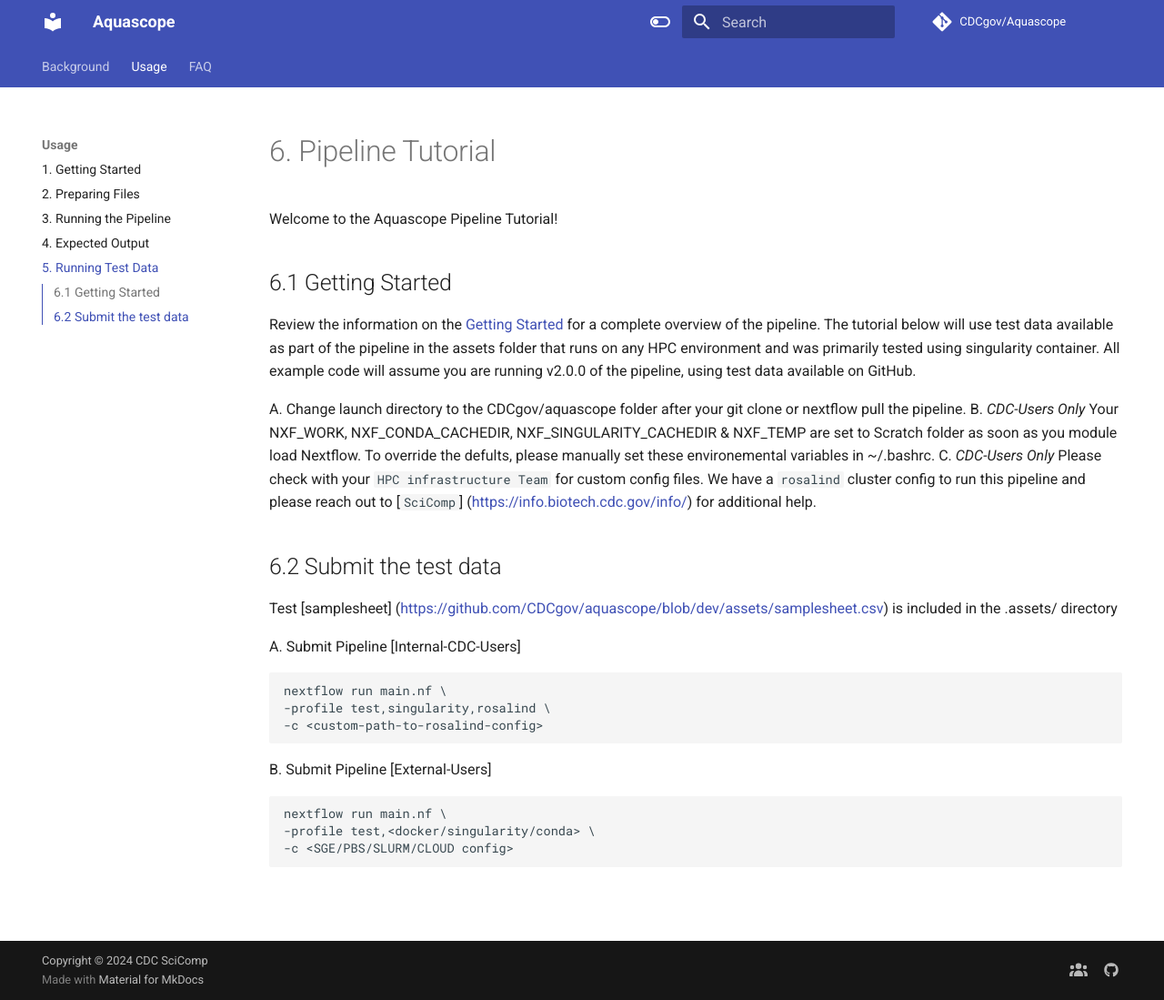
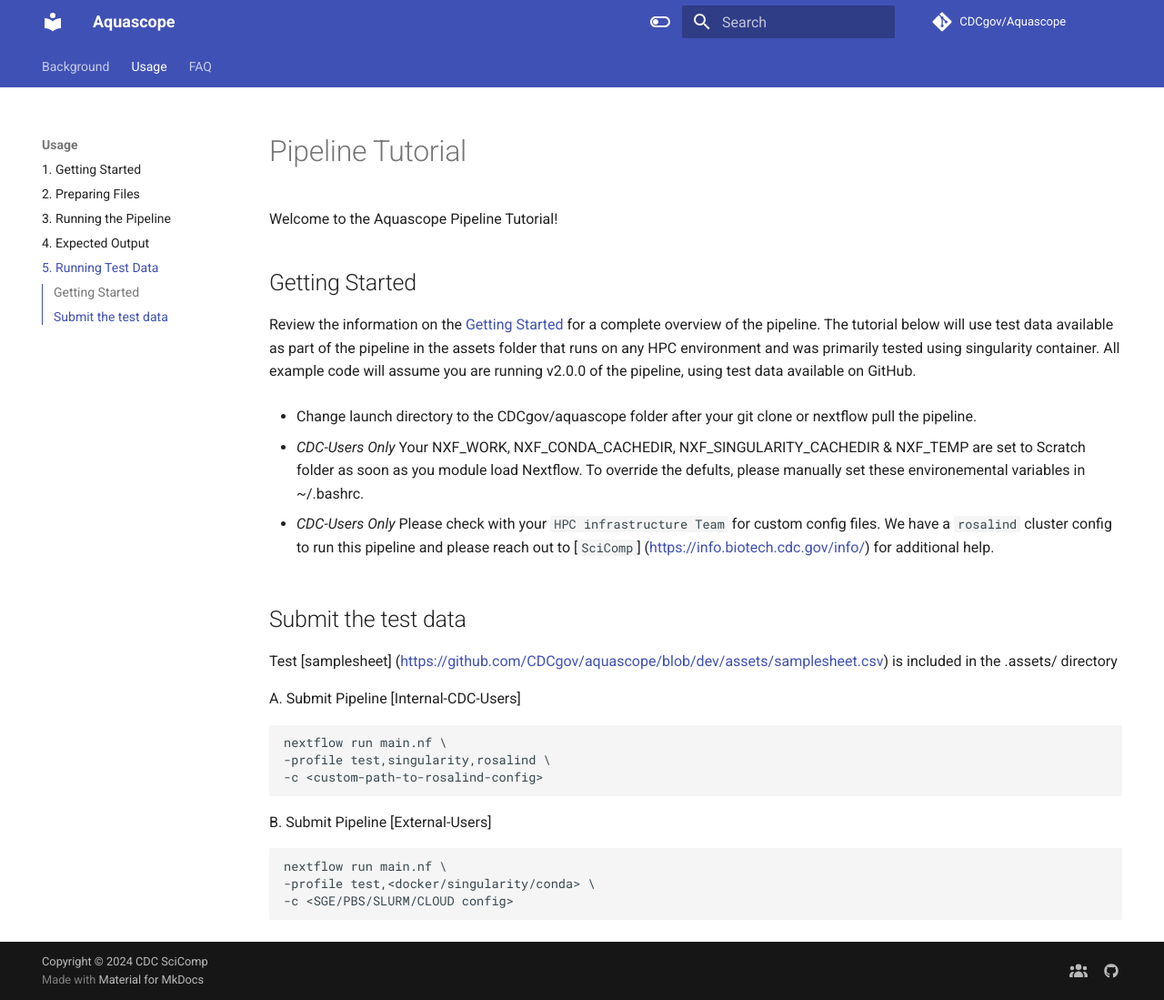
Before and after one commit to CDCgov/aquascope, an MkDocs documentation site: the page built from docs/user-guide/test-info.md, in a window 1280 px wide and 1099 px high. Shown: the whole window at 91% size. Built offline with MkDocs 1.6.1 and Material for MkDocs 9.7.7, drawn with Linux system fonts in a browser that asks for light colours; comment, search, counter and statistics services are not loaded; the version menu is left out.

Commit message:
style: minor formatting changes

```diff
--- a/docs/user-guide/test-info.md
+++ b/docs/user-guide/test-info.md
@@ -1,15 +1,17 @@
-# 6. Pipeline Tutorial
+# Pipeline Tutorial
 Welcome to the Aquascope Pipeline Tutorial!
 
-## 6.1 Getting Started
+## Getting Started
 Review the information on the [Getting Started](https://github.com/CDCgov/aquascope/blob/feature_docs/docs/user-guide/getting-started.md) for a complete overview of the pipeline. The tutorial below will use test data available as part of the pipeline in the assets folder that runs on any HPC environment and was primarily tested using singularity container. All example code will assume you are running v2.0.0 of the pipeline, using test data available on GitHub.
 
-A. Change launch directory to the CDCgov/aquascope folder after your git clone or nextflow pull the pipeline.
-B. *CDC-Users Only* Your NXF_WORK, NXF_CONDA_CACHEDIR, NXF_SINGULARITY_CACHEDIR & NXF_TEMP are set to Scratch folder as soon as you module load Nextflow. To override the defults, please manually set these environemental variables in ~/.bashrc.
-C. *CDC-Users Only* Please check with your `HPC infrastructure Team` for custom config files. We have a `rosalind` cluster config to run this pipeline and please reach out to [`SciComp`] (https://info.biotech.cdc.gov/info/) for additional help.
+- Change launch directory to the CDCgov/aquascope folder after your git clone or nextflow pull the pipeline.
+
+- *CDC-Users Only* Your NXF_WORK, NXF_CONDA_CACHEDIR, NXF_SINGULARITY_CACHEDIR & NXF_TEMP are set to Scratch folder as soon as you module load Nextflow. To override the defults, please manually set these environemental variables in ~/.bashrc.
+
+- *CDC-Users Only* Please check with your `HPC infrastructure Team` for custom config files. We have a `rosalind` cluster config to run this pipeline and please reach out to [`SciComp`] (https://info.biotech.cdc.gov/info/) for additional help.
 
 
-## 6.2 Submit the test data
+## Submit the test data
 Test [samplesheet] (https://github.com/CDCgov/aquascope/blob/dev/assets/samplesheet.csv) is included in the .assets/ directory
 
 A. Submit Pipeline [Internal-CDC-Users]
```
Also changed, not shown: docs/user-guide/getting-started.md (+12 -6 lines), docs/user-guide/output.md (+1 -3 lines), docs/user-guide/preparing-files.md (+6 -6 lines).
